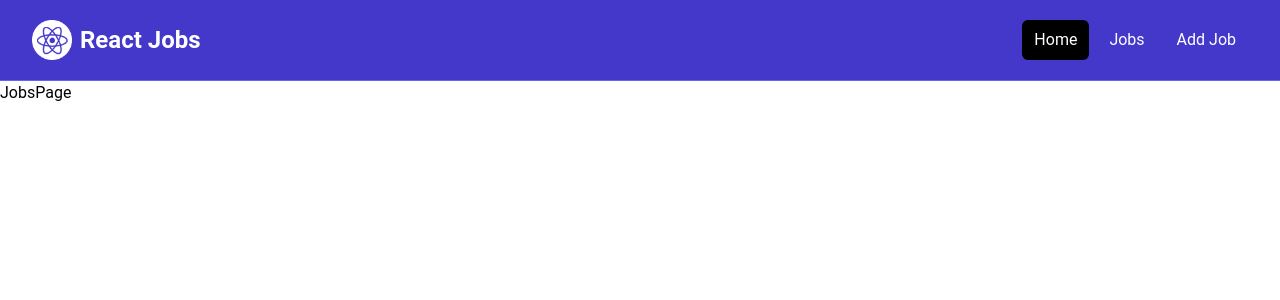
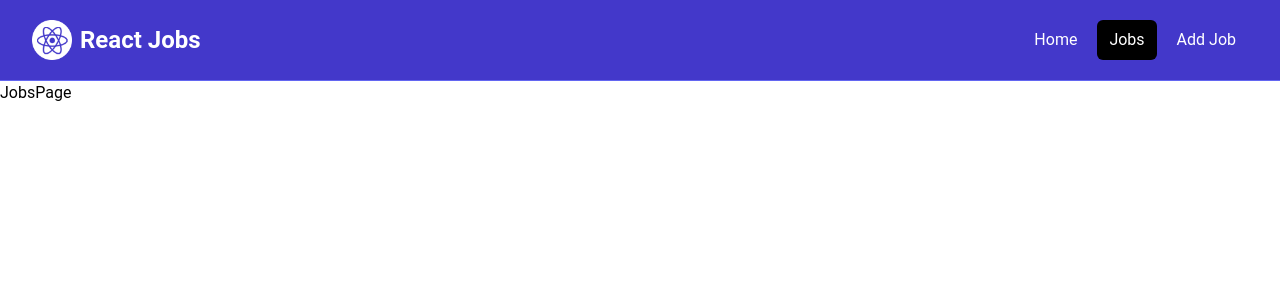
Before and after one commit to fmfahath/react-job-portal, a React (Vite) app: page /jobs in a window 1280 px wide. Shown: the top 300 px of the page. Built offline with nearby package versions, Linux system fonts and the light colour scheme.

Commit message:
Navbar : active link bg color changed

```diff
--- a/src/components/Navbar.jsx
+++ b/src/components/Navbar.jsx
@@ -1,8 +1,13 @@
 import React from 'react'
-import { Link } from 'react-router-dom';
+import { Link, NavLink } from 'react-router-dom';
 import logo from '../assets/images/logo.png';
 
 const Navbar = () => {
+
+    const linkClass = ({ isActive }) => {
+        return isActive ? 'bg-black text-white  hover:bg-gray-900 hover:text-white rounded-md px-3 py-2' : 'text-white  hover:bg-gray-900 hover:text-white rounded-md px-3 py-2';
+    }
+
     return (
         <>
             <nav className="bg-indigo-700 border-b border-indigo-500">
@@ -23,19 +28,20 @@ const Navbar = () => {
                             </Link>
                             <div className="md:ml-auto">
                                 <div className="flex space-x-2">
-                                    <Link
+                                    <NavLink
                                         to="/"
-                                        className="text-white bg-black hover:bg-gray-900 hover:text-white rounded-md px-3 py-2"
-                                    >Home</Link
-                                    >
-                                    <Link
+                                        className={linkClass}
+                                    >Home</NavLink>
+
+                                    <NavLink
                                         to="/jobs"
-                                        className="text-white hover:bg-gray-900 hover:text-white rounded-md px-3 py-2"
-                                    >Jobs</Link>
-                                    <Link
+                                        className={linkClass}
+                                    >Jobs</NavLink>
+
+                                    <NavLink
                                         to="/add-job"
-                                        className="text-white hover:bg-gray-900 hover:text-white rounded-md px-3 py-2"
-                                    >Add Job</Link>
+                                        className={linkClass}
+                                    >Add Job</NavLink>
                                 </div>
                             </div>
                         </div>
```
